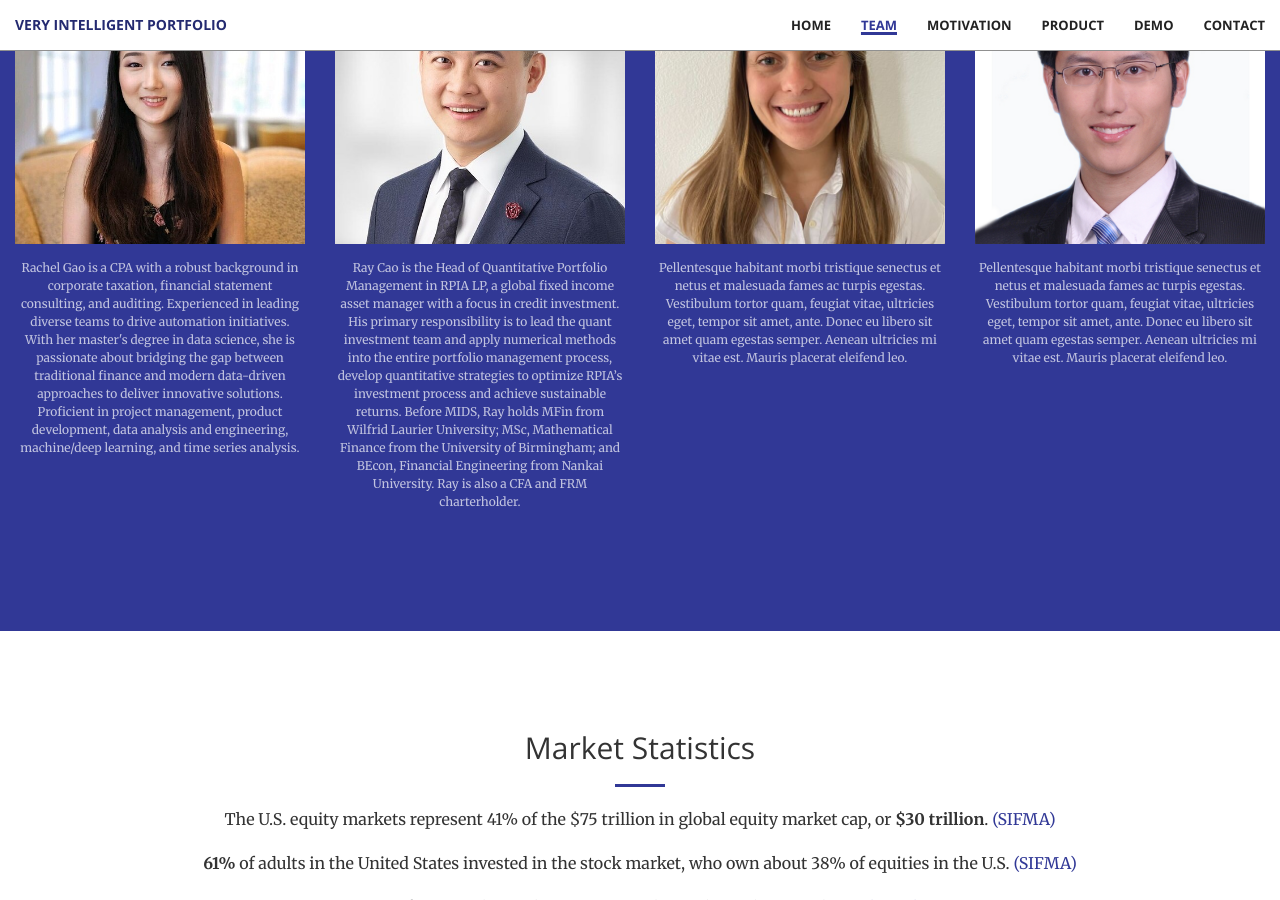
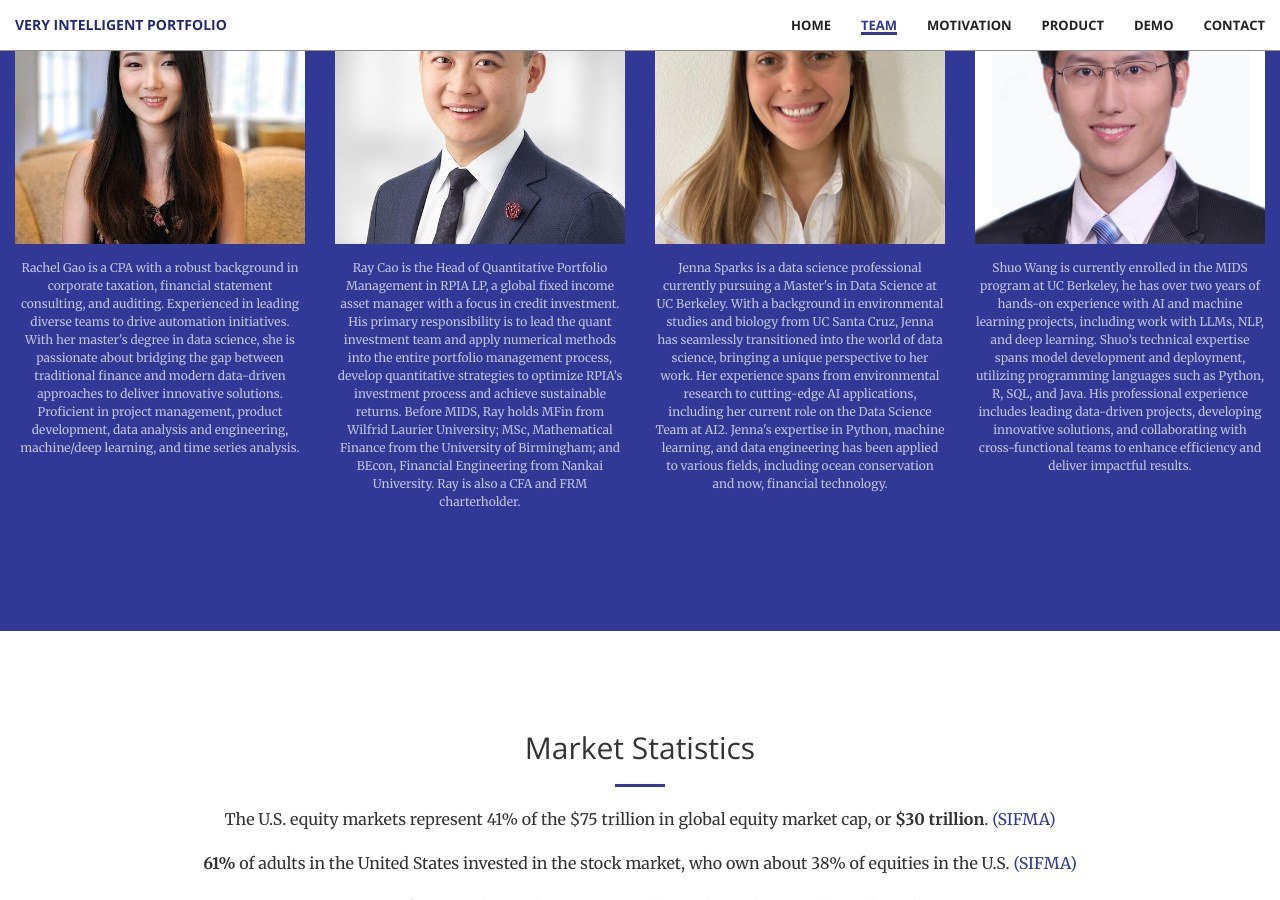
Before and after one commit to Very-Intelligent-Portfolio/Very-Intelligent-Portfolio.github.io, a Jekyll site: the page built from docs/index.html, in a window 1280 px wide and 900 px high, scrolled down 1306 px. Built offline with Jekyll 4.4.1, drawn with Linux system fonts in a browser that asks for light colours.

Commit message:
update_background

```diff
--- a/docs/404.html
+++ b/docs/404.html
@@ -1,6 +1,5 @@
 ---
 permalink: /404.html
-layout: default
 ---
 
 <style type="text/css" media="screen">
--- a/docs/_includes/head.html
+++ b/docs/_includes/head.html
@@ -1,5 +1,4 @@
 <head>
-
     <meta charset="utf-8">
     <meta http-equiv="X-UA-Compatible" content="IE=edge">
     <meta name="viewport" content="width=device-width, initial-scale=1">
@@ -28,5 +27,4 @@
         <script src="https://oss.maxcdn.com/libs/html5shiv/3.7.0/html5shiv.js"></script>
         <script src="https://oss.maxcdn.com/libs/respond.js/1.4.2/respond.min.js"></script>
     <![endif]-->
-
 </head>
--- a/docs/_includes/team.html
+++ b/docs/_includes/team.html
@@ -63,7 +63,7 @@
                         </div>
                     </div>
                 </a>
-                <p class="caption text-faded">Pellentesque habitant morbi tristique senectus et netus et malesuada fames ac turpis egestas. Vestibulum tortor quam, feugiat vitae, ultricies eget, tempor sit amet, ante. Donec eu libero sit amet quam egestas semper. Aenean ultricies mi vitae est. Mauris placerat eleifend leo. </p>
+                <p class="caption text-faded">Jenna Sparks is a data science professional currently pursuing a Master's in Data Science at UC Berkeley. With a background in environmental studies and biology from UC Santa Cruz, Jenna has seamlessly transitioned into the world of data science, bringing a unique perspective to her work. Her experience spans from environmental research to cutting-edge AI applications, including her current role on the Data Science Team at AI2. Jenna's expertise in Python, machine learning, and data engineering has been applied to various fields, including ocean conservation and now, financial technology.</p>
             </div>
             <div class="col-lg-3 col-sm-6">
                 <a href="https://www.linkedin.com/in/shuo-wang-pe/" class="portfolio-box">
@@ -79,7 +79,7 @@
                         </div>
                     </div>
                 </a>
-                <p class="caption text-faded">Pellentesque habitant morbi tristique senectus et netus et malesuada fames ac turpis egestas. Vestibulum tortor quam, feugiat vitae, ultricies eget, tempor sit amet, ante. Donec eu libero sit amet quam egestas semper. Aenean ultricies mi vitae est. Mauris placerat eleifend leo. </p>
+                <p class="caption text-faded">Shuo Wang is currently enrolled in the MIDS program at UC Berkeley, he has over two years of hands-on experience with AI and machine learning projects, including work with LLMs, NLP, and deep learning. Shuo’s technical expertise spans model development and deployment, utilizing programming languages such as Python, R, SQL, and Java. His professional experience includes leading data-driven projects, developing innovative solutions, and collaborating with cross-functional teams to enhance efficiency and deliver impactful results.</p>
             </div>
         </div>
     </div>
```
Also changed, not shown: docs/_includes/demo.html (indentation only).
